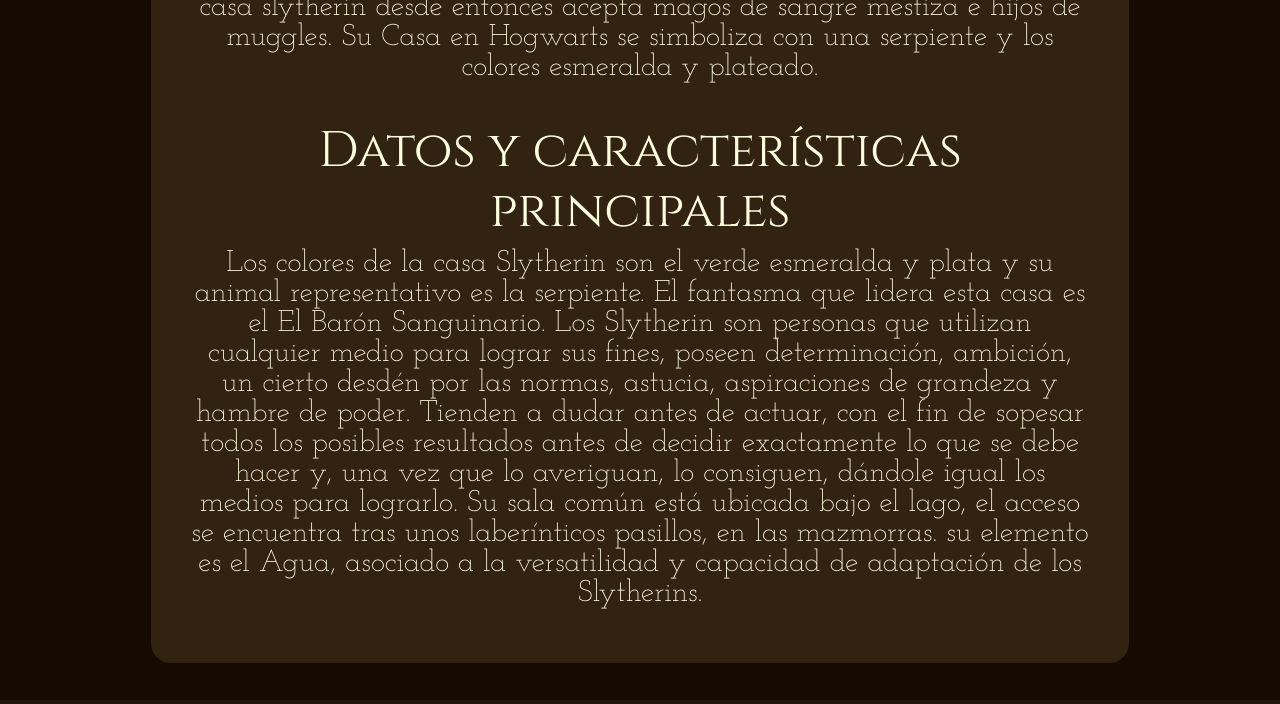
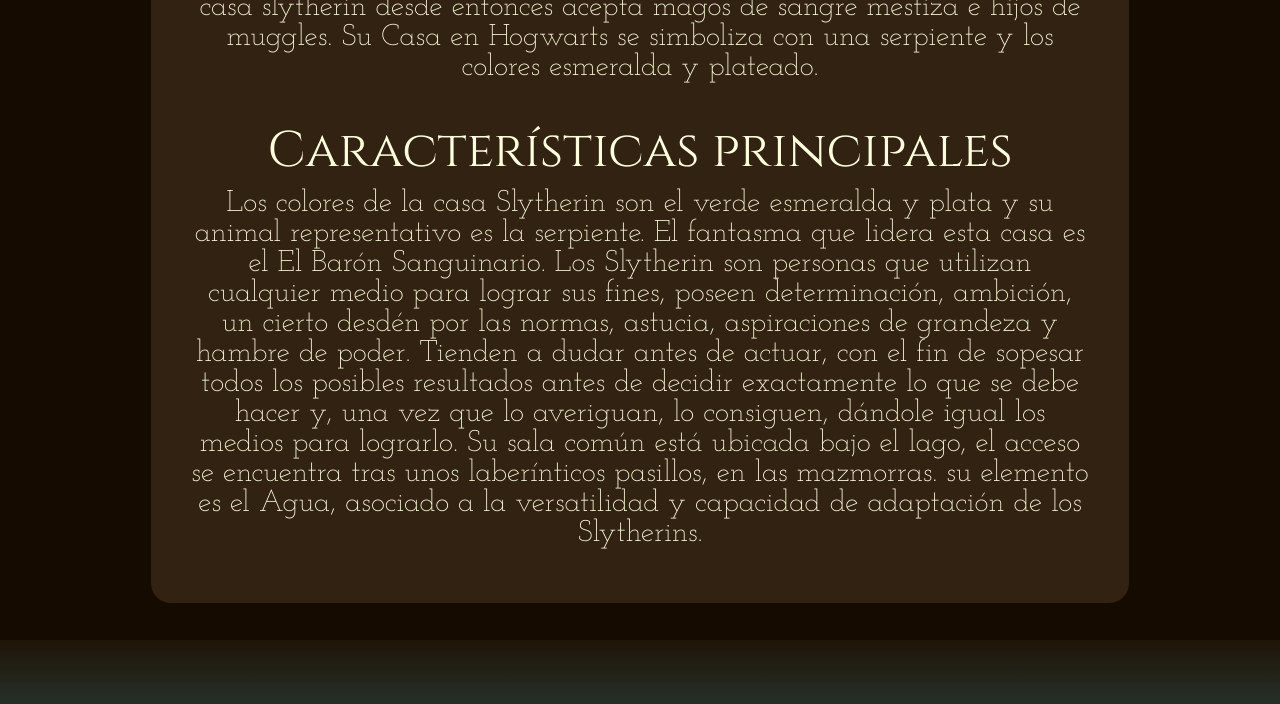
Before and after one commit to Lulakonig/Hogwarts, a website: page slytherin.html in a window 1280 px wide. Shown: the part 2200-2904 px from the top of the page. Drawn offline with nearby package versions, Linux system fonts and the light colour scheme.

Commit message:
Add files via upload

```diff
--- a/slytherin.html
+++ b/slytherin.html
@@ -85,7 +85,7 @@
                 Esto provocó que él deseara que Hogwarts sólo enseñara a aquellos de sangre pura. Como los otros tres fundadores no lo aceptaron, Slytherin abandonó el colegio. La casa slytherin desde entonces acepta magos de sangre mestiza e hijos de muggles.
                 Su Casa en Hogwarts se simboliza con una serpiente y los colores esmeralda y plateado.
             </p>
-            <h2 class="casas">Datos y características principales</h2>
+            <h2 class="casas">Características principales</h2>
           <P>
             Los colores de la casa Slytherin son el verde esmeralda y plata y su animal representativo es la serpiente.
             El fantasma que lidera esta casa es el El Barón Sanguinario.
```
Also changed, not shown: gryffindor.html (+1 -1 lines), hufflepuff.html (+1 -1 lines), ravenclaw.html (+1 -1 lines).
